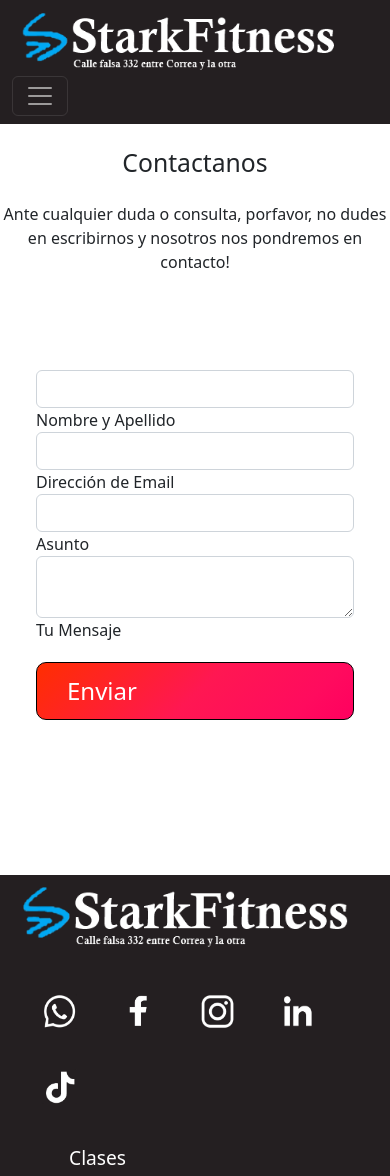
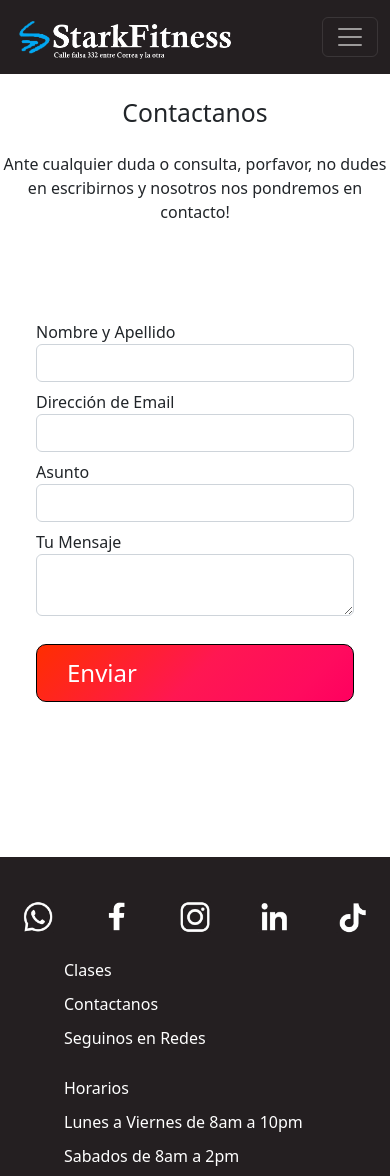
Before and after one commit to TheNasky/Pagina-Web-StarkFitness, a website: page pages/contactanos.html in a window 390 px wide. Shown: the top 1176 px of the page. Drawn offline with Linux system fonts and the light colour scheme.

Commit message:
Carpi el mejor tutor

```diff
--- a/pages/contactanos.html
+++ b/pages/contactanos.html
@@ -14,7 +14,7 @@
 <body>
     <header>
         <nav class="navbar navbar-expand-lg navbar-dark" style="background-color:rgb(36, 31, 33)">
-            <div class="container-fluid">
+            <div class="container-fluid flex-nowrap">
               <a class="navbar-brand" href="../index.html"><img style="max-width:100%;" src="../imagenes/Logo2.png" alt=""></a>
               <button class="navbar-toggler" type="button" data-bs-toggle="collapse" data-bs-target="#navbarNav" aria-controls="navbarNav" aria-expanded="false" aria-label="Toggle navigation">
                 <span class="navbar-toggler-icon"></span>
@@ -58,32 +58,36 @@
 
 
                 <div class="row">
-                    <div class="col-md-6">
+                    <div class="col-md-6 mb-2">
                       <div class="md-form mb-0">
+                          <label for="name" class="">Nombre y Apellido</label>
                           <input type="text" id="name" name="name" class="form-control">
-                          <label for="name" class="">Nombre y Apellido</label>
+
                       </div>
                     </div>
-                  <div class="col-md-6">
+                  <div class="col-md-6 mb-2">
                     <div class="md-form mb-0">
+                      <label for="email" class="">Dirección de Email</label>
                       <input type="text" id="email" name="email" class="form-control">
-                      <label for="email" class="">Dirección de Email</label>
+
                     </div>
                   </div>
                 </div>
               <div class="row">
                   <div class="col-md-12">
-                      <div class="md-form mb-0">
+                      <div class="md-form mb-0 mb-2">
+                          <label for="subject" class="">Asunto</label>
                           <input type="text" id="subject" name="subject" class="form-control">
-                          <label for="subject" class="">Asunto</label>
+
                       </div>
                   </div>
               </div>
               <div class="row">
                   <div class="col-md-12">
-                      <div class="md-form">
+                      <div class="md-form mb-2">
+                          <label for="message">Tu Mensaje</label>
                           <textarea type="text" id="message" name="message" rows="2" class="form-control md-textarea"></textarea>
-                          <label for="message">Tu Mensaje</label>
+
                       </div>
                   </div>
               </div>
--- a/styles/Style.scss
+++ b/styles/Style.scss
@@ -8,4 +8,4 @@
 @import "./partials/nosotros";
 @import "./partials/contactanos";
 @import "./partials/inscripcion";
-@import "./partials/queseyo";
+@import "./partials/extras";
--- a/styles/partials/_actividades.scss
+++ b/styles/partials/_actividades.scss
@@ -5,6 +5,7 @@
     display: flex;
     flex-direction: column;
     justify-content: space-between;
+    height: 100%;
     h2{
         font-size: xxx-large;
         align-self: center;
@@ -44,6 +45,7 @@
     display: flex;
     flex-direction: column;
     justify-content: space-between;
+    height: 100%;
     .container_musculacion{
         display: flex;
         flex-direction: column;
@@ -83,6 +85,7 @@
 .texto_telas{
     display: flex;
     flex-direction: column;
+    height: 100%;
 
     .container_musculacion{
         display: flex;
@@ -122,4 +125,13 @@
     .coluna{
         order: -1;
     }
+    .texto_kickboxing{
+        text-align: center;
+    }
+    .texto_musculacion{
+        text-align: center;
+    }
+    .texto_telas{
+        text-align: center;
+    }
   }
--- a/styles/partials/_footer.scss
+++ b/styles/partials/_footer.scss
@@ -6,25 +6,46 @@ footer{
     .lista_footer{
         color: white;
         list-style-type: none;
-        padding: 10px;
+        padding: 5px;
         margin-inline: 15px;
-        font-size: larger;
+        font-size:medium;
+
 
 
     }
     .logo_footer{
         max-width: 100%;
+        scale: 85%;
     }
     a:hover{
         color: rgba(0,168,243,1);
     }
     .imageness{
         padding: 10px;
+        display: flex;
+        align-items: center;
+        justify-content: space-between;
+        margin-top: 10px;
+
+
         img{
-            width: 75px;
-            height: 75px;
-            padding: 20px;
+            width: 2rem;
+            height: 2rem;
+
         }
+
     }
 
 }
+
+@media (max-width: 767px) {
+    .logo_footer{
+        width: 0%;
+    }
+}
+@media (max-width: 768px) {
+    .imageness{
+
+        margin-bottom: 10px;
+    }
+}
--- a/styles/partials/_header.scss
+++ b/styles/partials/_header.scss
@@ -23,3 +23,9 @@ header{
     font-size: xx-large;
 
 }
+
+@media (max-width: 768px) {
+    .navbar-brand{
+        max-width: 65%;
+    }
+  }
--- a/styles/partials/_hero.scss
+++ b/styles/partials/_hero.scss
@@ -5,6 +5,7 @@
     background-size: cover;
     .botonaso{
         font-size: xx-large;
+        text-align: center;
         border: 1px solid black;
         background: $colorBotones;
         align-self: end;
@@ -19,3 +20,9 @@
     }
 
 }
+
+@media (max-width: 480px) {
+    .hero .botonaso{
+        font-size: 1rem;
+    }
+  }
--- a/styles/partials/_map.scss
+++ b/styles/partials/_map.scss
@@ -2,17 +2,22 @@
     display: flex;
     justify-content: space-around;
     flex-direction: column;
+
     .calle{
         display: flex;
         flex-direction: column;
         align-items: center;
+
         h4{
             font-size: xxx-large;
+            text-align: center;
         }
         h5{
             margin-top: 50px;
             font-size: xxx-large;
             color: red;
+            text-align: center;
+
         }
     }
 }
```
Also changed, not shown: index.html (+1 -1 lines), pages/actividades.html (+2 -2 lines), pages/conocenos.html (+1 -1 lines), pages/inscripcion.html (+9 -5 lines), styles/Style.css, styles/partials/_extras.scss (renamed from styles/partials/_queseyo.scss), 1 other file.
